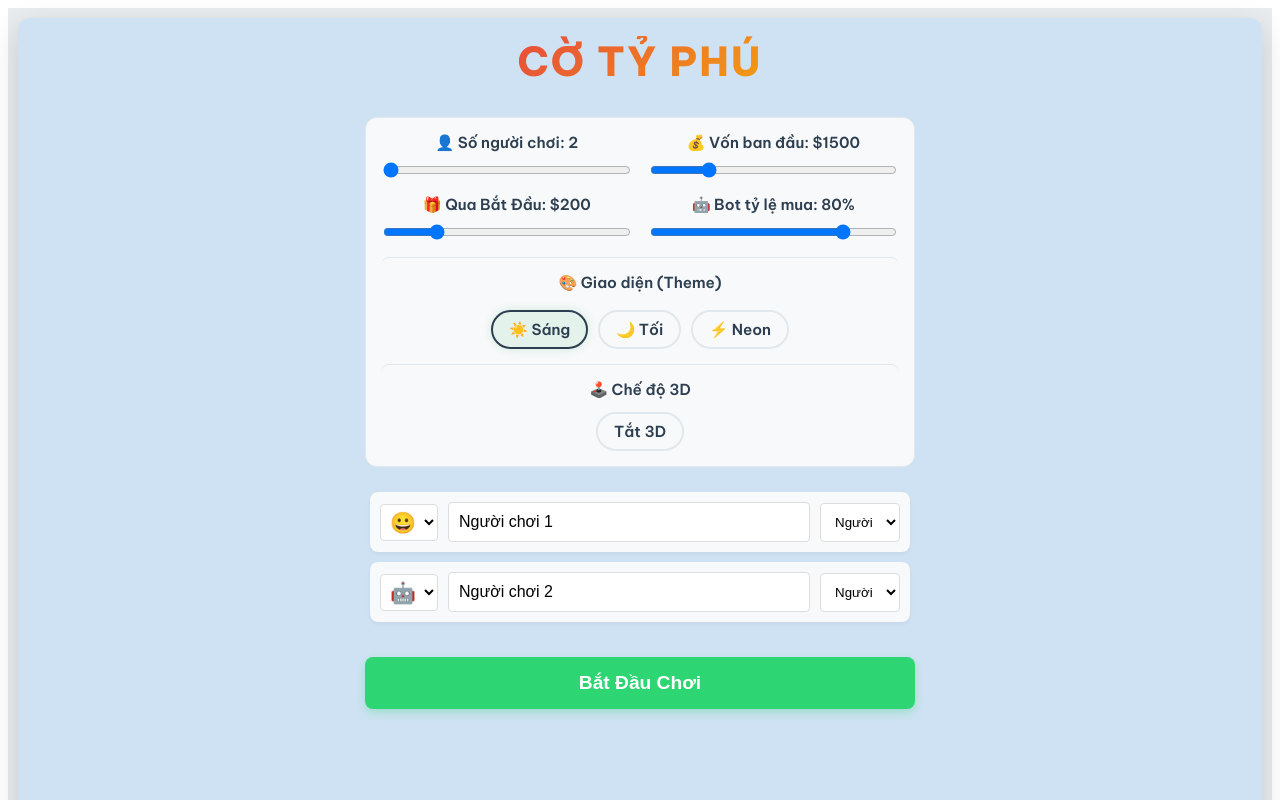
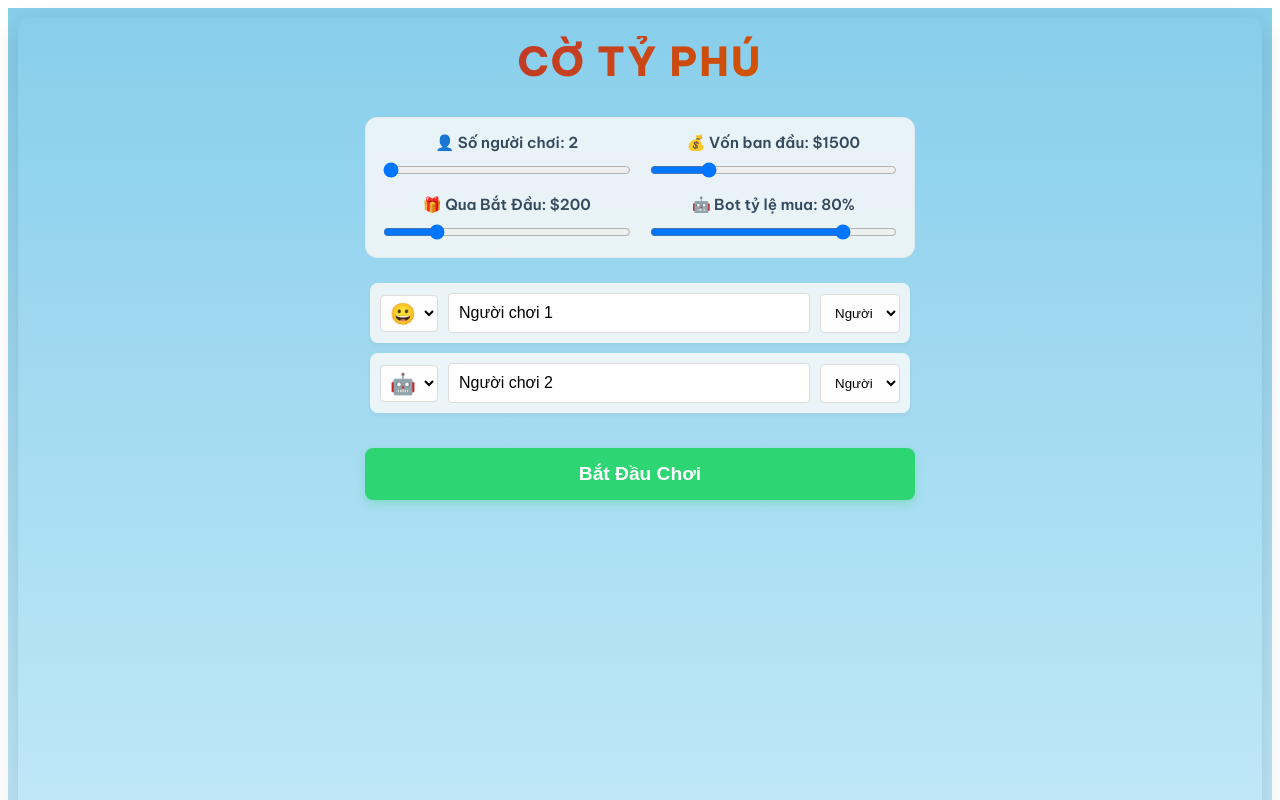
Before and after one commit to AtomicIV/cotiphu, a SvelteKit app: page / in a window 1280 px wide. Shown: the top 800 px of the page. Built offline with nearby package versions, Linux system fonts and the light colour scheme.

Commit message:
Revamp to pure 3D Isometric View (Let's Get Rich style)

```diff
--- a/src/routes/+page.svelte
+++ b/src/routes/+page.svelte
@@ -78,31 +78,7 @@
         botBuyChance: 0.8
     });
 
-    let currentTheme = $state('theme-light');
-    let is3D = $state(false);
 
-    import { onMount, tick } from 'svelte';
-
-    onMount(() => {
-        if (typeof localStorage !== 'undefined') {
-            const savedTheme = localStorage.getItem('monopoly-theme');
-            if (savedTheme) {
-                currentTheme = savedTheme;
-            }
-            const saved3D = localStorage.getItem('monopoly-3d');
-            if (saved3D !== null) {
-                is3D = saved3D === 'true';
-            }
-        }
-    });
-
-    $effect(() => {
-        if (typeof document !== 'undefined') {
-            document.body.className = currentTheme + (is3D ? ' is-3d' : '');
-            localStorage.setItem('monopoly-theme', currentTheme);
-            localStorage.setItem('monopoly-3d', is3D);
-        }
-    });
 
     function playCellEffect(cellId, type) {
         let id = Date.now() + Math.random();
@@ -501,27 +477,7 @@
                         <input type="range" min="0" max="1" step="0.1" bind:value={config.botBuyChance} class="num-slider" />
                     </div>
 
-                    <div class="setup-group" style="grid-column: 1 / -1; align-items: center; border-top: 1px solid var(--border-soft); padding-top: 15px;">
-                        <label style="margin-bottom: 5px;">🎨 Giao diện (Theme)</label>
-                        <div class="theme-selector">
-                            <label class="theme-btn" class:active={currentTheme === 'theme-light'}>
-                                <input type="radio" bind:group={currentTheme} value="theme-light"> ☀️ Sáng
-                            </label>
-                            <label class="theme-btn" class:active={currentTheme === 'theme-dark'}>
-                                <input type="radio" bind:group={currentTheme} value="theme-dark"> 🌙 Tối
-                            </label>
-                            <label class="theme-btn" class:active={currentTheme === 'theme-neon'}>
-                                <input type="radio" bind:group={currentTheme} value="theme-neon"> ⚡ Neon
-                            </label>
-                        </div>
-                    </div>
 
-                    <div class="setup-group" style="grid-column: 1 / -1; align-items: center; border-top: 1px solid var(--border-soft); padding-top: 15px;">
-                        <label style="margin-bottom: 5px;">🕹️ Chế độ 3D</label>
-                        <label class="theme-btn" class:active={is3D}>
-                            <input type="checkbox" bind:checked={is3D}> {is3D ? 'Bật 3D' : 'Tắt 3D'}
-                        </label>
-                    </div>
                 </div>
 
                 <div class="players-list">
@@ -766,83 +722,23 @@
 
 <style>
 
-    :global(body.theme-light) {
-        --bg-window: #e9ecef;
-        --bg-board-ext: #cfe2f3;
-        --bg-board-int: rgba(240, 244, 248, 0.85);
-        --bg-panel: white;
-        --bg-panel-alt: #f8f9fa;
-        --text-main: #2c3e50;
+    :global(:root) {
+        --bg-window: linear-gradient(to bottom, #87CEEB, #e0f6ff);
+        --bg-board-ext: transparent;
+        --bg-board-int: #aed581; /* Green grass */
+        --bg-panel: rgba(255,255,255,0.95);
+        --bg-panel-alt: rgba(248,249,250,0.85);
+        --text-main: #34495e;
         --text-muted: #7f8c8d;
-        --border-color: transparent;
+        --border-color: #d1d8e0;
         --border-soft: #e1e8ed;
         --log-text: #444;
         --log-bg: white;
         --log-border: #3498db;
-        --cell-bg: white;
+        --cell-bg: #f5f6fa;
         --input-border: #ddd;
-        --title-gradient: linear-gradient(135deg, #e74c3c, #f39c12);
-        --p-money-color: var(--p-money-color);
-    }
-    :global(body.theme-dark) {
-        --bg-window: #1a1a2e;
-        --bg-board-ext: #16213e;
-        --bg-board-int: rgba(15, 52, 96, 0.85);
-        --bg-panel: #1e1e2f;
-        --bg-panel-alt: #2a2a40;
-        --text-main: #e0e0e0;
-        --text-muted: #a0a0b0;
-        --border-color: transparent;
-        --border-soft: #303050;
-        --log-text: #ddd;
-        --log-bg: #22223bb3;
-        --log-border: #e94560;
-        --cell-bg: #22223b;
-        --input-border: #444;
-        --title-gradient: linear-gradient(135deg, #e94560, #0f3460);
-        --p-money-color: #2ed573;
-    }
-    :global(body.theme-neon) {
-        --bg-window: #09090b;
-        --bg-board-ext: #12002b;
-        --bg-board-int: rgba(20, 0, 40, 0.85);
-        --bg-panel: #0d0d12;
-        --bg-panel-alt: #16161f;
-        --text-main: #00ffcc;
-        --text-muted: #b300ff;
-        --border-color: transparent;
-        --border-soft: #ff0055;
-        --log-text: #00ffcc;
-        --log-bg: #111;
-        --log-border: #ff0055;
-        --cell-bg: #000;
-        --input-border: #ff0055;
-        --title-gradient: linear-gradient(135deg, #00ffcc, #ff0055);
-        --p-money-color: #00ffcc;
-    }
-
-    .theme-selector {
-        display: flex; gap: 10px; justify-content: center; margin-top: 5px;
-    }
-    .theme-btn {
-        padding: 8px 16px; border-radius: 20px;
-        background: var(--bg-panel-alt); color: var(--text-main);
-        cursor: pointer; border: 2px solid var(--border-soft);
-        font-weight: 600; font-size: 0.9rem; transition: 0.3s;
-    }
-    .theme-btn input { display: none; }
-    .theme-btn.active {
-        border-color: var(--p-money-color);
-        background: rgba(39, 174, 96, 0.1);
-        box-shadow: 0 0 10px rgba(39, 174, 96, 0.2);
-    }
-    :global(body.theme-dark) .theme-btn.active {
-        border-color: #e94560; background: rgba(233,69,96,0.1);
-        box-shadow: 0 0 10px rgba(233,69,96,0.3);
-    }
-    :global(body.theme-neon) .theme-btn.active {
-        border-color: #00ffcc; background: rgba(0,255,204,0.1);
-        box-shadow: 0 0 15px rgba(0,255,204,0.4);
+        --title-gradient: linear-gradient(135deg, #c0392b, #d35400);
+        --p-money-color: #27ae60;
     }
 
     .game-wrapper {
@@ -1022,46 +918,34 @@
         transition: transform 0.6s cubic-bezier(0.3, 0, 0.2, 1), box-shadow 0.6s ease;
     }
 
-    :global(body.is-3d) .board {
+    .board {
         transform: rotateX(45deg) scale(0.9) translateY(-20px);
         box-shadow: 0 40px 60px rgba(0,0,0,0.4);
         border-radius: 12px;
     }
 
-    :global(body.is-3d) .player-token {
+    .player-token {
         transform: translate(-50%, -50%) rotateX(-45deg) translateY(-15px);
         transform-origin: center bottom;
         box-shadow: 0 15px 10px rgba(0,0,0,0.3);
     }
 
-    :global(body.is-3d) .fx-sp {
+    .fx-sp {
         transform: translate(-50%, -50%) rotateX(-45deg);
     }
 
-    :global(body.is-3d) .cell-effect-burst {
+    .cell-effect-burst {
         transform: translate(-50%, -50%) rotateX(-45deg);
     }
 
-    :global(body.is-3d) .dice-scene {
+    .dice-scene {
         transform: rotateX(-45deg) scale(1.2);
         transform-origin: center bottom;
         margin-top: -30px;
     }
 
 
-    .board-center {
-        grid-column: 2 / 7;
-        grid-row: 2 / 7;
-        background: var(--bg-board-int);
-        backdrop-filter: blur(8px);
-        border-radius: 12px;
-        display: flex;
-        flex-direction: column;
-        align-items: center;
-        padding: 24px;
-        box-sizing: border-box;
-        box-shadow: inset 0 2px 10px rgba(0,0,0,0.05), 0 4px 15px rgba(0,0,0,0.08);
-    }
+
 
     .logo {
         font-size: 2.5rem;
```
